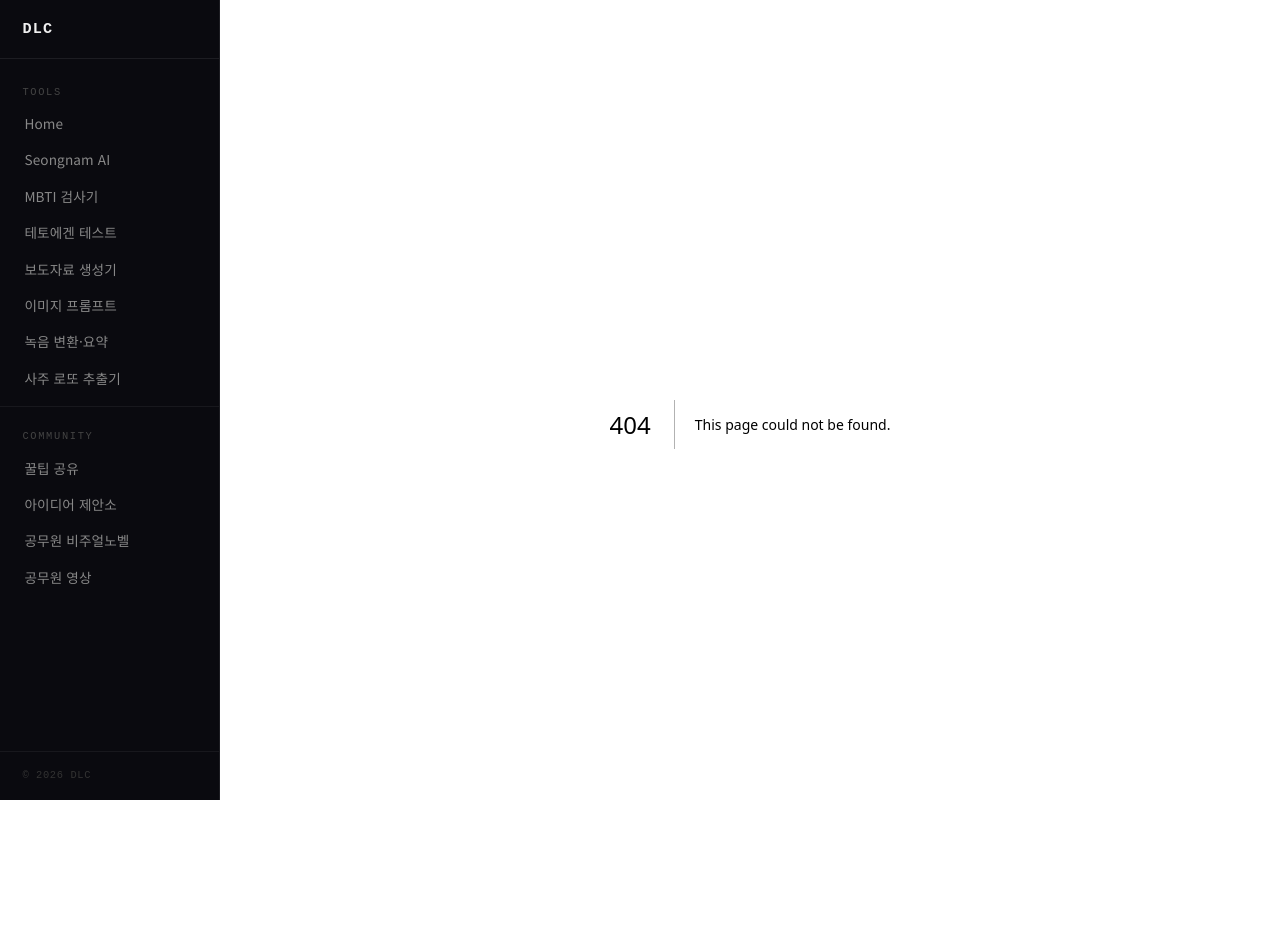
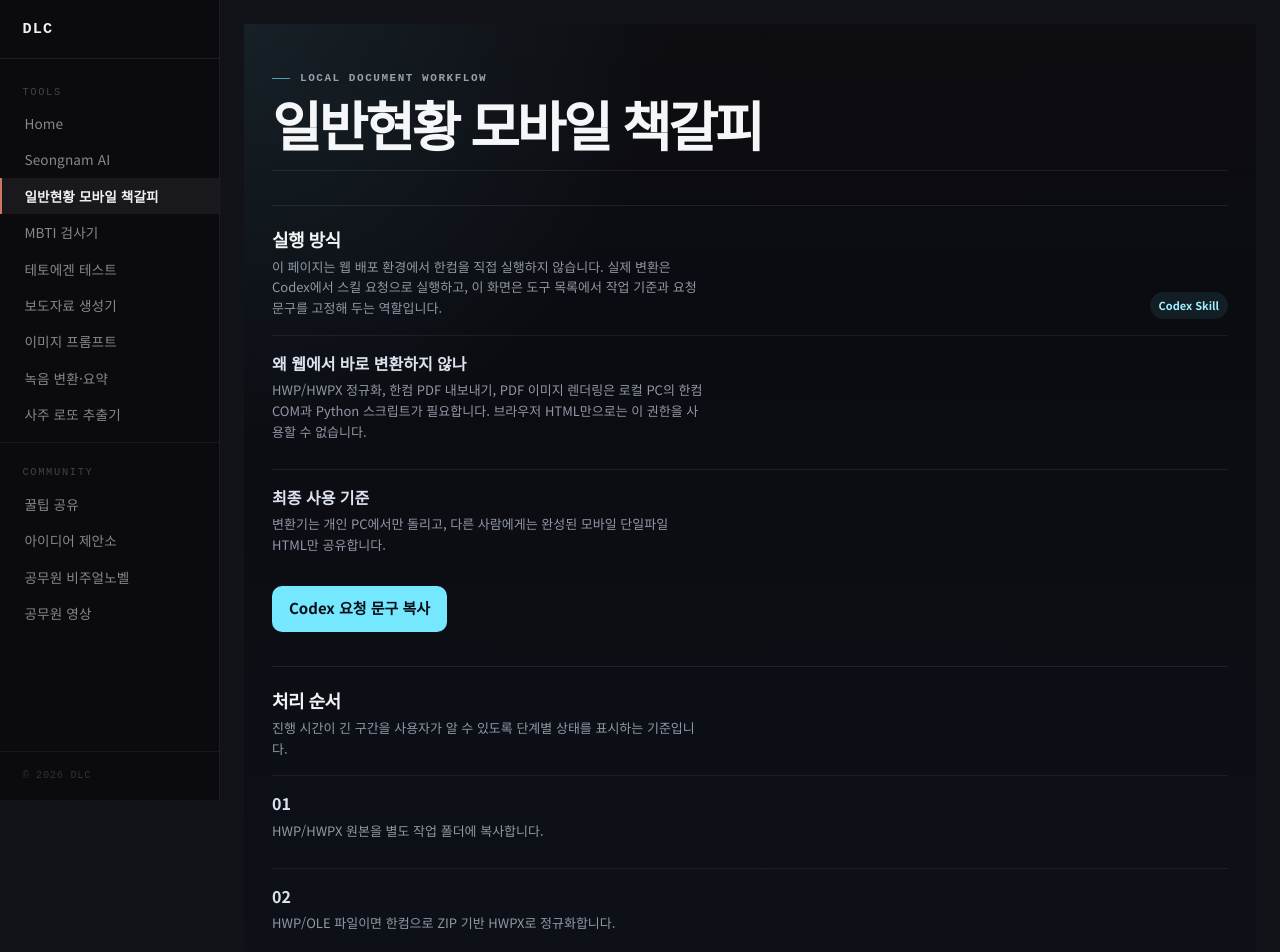
Before and after one commit to GnuDaSsa/gnudas-nextjs, a Next.js app: page /general-status-bookmark in a window 1280 px wide. Before the commit this address had no page. Shown: the top 952 px of the page. Before the commit the page ends 848 px from the top, so only its background shows below. Built offline with nearby package versions, Linux system fonts and the light colour scheme.

Commit message:
Add general status bookmark tool

```diff
--- /dev/null
+++ b/app/general-status-bookmark/page.tsx
@@ -0,0 +1,140 @@
+'use client';
+
+import { useState } from 'react';
+
+import { ToolShell, toolShellStyles as styles } from '@/components/tools/ToolShell';
+
+const WORKFLOW_STEPS = [
+  'HWP/HWPX 원본을 별도 작업 폴더에 복사합니다.',
+  'HWP/OLE 파일이면 한컴으로 ZIP 기반 HWPX로 정규화합니다.',
+  '목차 항목을 본문 제목과 매칭해 책갈피와 하이퍼링크를 삽입합니다.',
+  '책갈피 대상 누락 여부를 검사한 뒤 한컴으로 PDF를 내보냅니다.',
+  'PDF 페이지를 이미지로 렌더링하고 모바일 목차 뷰어를 생성합니다.',
+  '페이지 이미지를 HTML 안에 넣어 모바일 전달용 단일파일 HTML로 마감합니다.',
+] as const;
+
+const OUTPUT_RULES = [
+  '최종 공유 파일은 단일파일 HTML 하나만 사용합니다.',
+  '본문의 목차 복귀 링크는 기본으로 만들지 않습니다.',
+  '목차 검색과 페이지 이동은 모바일 HTML 뷰어의 고정 목차 패널이 담당합니다.',
+  '중간 산출물인 HWPX, PDF, 이미지 폴더는 검증과 재처리용으로만 보관합니다.',
+] as const;
+
+const SKILL_PROMPT = [
+  'director-toc-mobile-html 스킬을 사용해서 일반현황 HWP/HWPX를 처리해줘.',
+  '목차 책갈피/하이퍼링크를 먼저 만들고, 한컴 PDF 내보내기 후 모바일 전달용 단일파일 HTML까지 생성해줘.',
+  '본문 [목차] 복귀 링크는 만들지 말고, 최종 결과는 단일파일 HTML 기준으로 검증해줘.',
+].join('\n');
+
+export default function GeneralStatusBookmarkPage() {
+  const [copied, setCopied] = useState(false);
+
+  function copyPrompt() {
+    void navigator.clipboard.writeText(SKILL_PROMPT).then(
+      () => {
+        setCopied(true);
+        window.setTimeout(() => setCopied(false), 1800);
+      },
+      () => setCopied(false),
+    );
+  }
+
+  return (
+    <ToolShell
+      eyebrow="Local Document Workflow"
+      title="일반현황 모바일 책갈피"
+      description="일반현황 HWP/HWPX를 목차 책갈피가 포함된 모바일 단일파일 HTML로 마감하는 로컬 자동화 기준입니다."
+      badges={['HWPX Bookmark', 'PDF Image Viewer', 'Single HTML']}
+      main={
+        <div className={styles.stack}>
+          <section className={styles.surface}>
+            <div className={styles.sectionHeader}>
+              <div>
+                <h2 className={styles.sectionTitle}>실행 방식</h2>
+                <p className={styles.sectionDescription}>
+                  이 페이지는 웹 배포 환경에서 한컴을 직접 실행하지 않습니다. 실제 변환은 Codex에서 스킬 요청으로 실행하고,
+                  이 화면은 도구 목록에서 작업 기준과 요청 문구를 고정해 두는 역할입니다.
+                </p>
+              </div>
+              <span className={styles.pill}>Codex Skill</span>
+            </div>
+
+            <div className={styles.splitCard}>
+              <div className={styles.splitItem}>
+                <strong>왜 웹에서 바로 변환하지 않나</strong>
+                <p className={styles.sectionDescription}>
+                  HWP/HWPX 정규화, 한컴 PDF 내보내기, PDF 이미지 렌더링은 로컬 PC의 한컴 COM과 Python 스크립트가 필요합니다.
+                  브라우저 HTML만으로는 이 권한을 사용할 수 없습니다.
+                </p>
+              </div>
+              <div className={styles.splitItem}>
+                <strong>최종 사용 기준</strong>
+                <p className={styles.sectionDescription}>
+                  변환기는 개인 PC에서만 돌리고, 다른 사람에게는 완성된 모바일 단일파일 HTML만 공유합니다.
+                </p>
+              </div>
+            </div>
+
+            <div className={styles.actions}>
+              <button className={styles.buttonPrimary} type="button" onClick={copyPrompt}>
+                {copied ? '요청 문구 복사됨' : 'Codex 요청 문구 복사'}
+              </button>
+            </div>
+          </section>
+
+          <section className={styles.surface}>
+            <div className={styles.sectionHeader}>
+              <div>
+                <h2 className={styles.sectionTitle}>처리 순서</h2>
+                <p className={styles.sectionDescription}>
+                  진행 시간이 긴 구간을 사용자가 알 수 있도록 단계별 상태를 표시하는 기준입니다.
+                </p>
+              </div>
+            </div>
+
+            <div className={styles.splitCard}>
+              {WORKFLOW_STEPS.map((step, index) => (
+                <div className={styles.splitItem} key={step}>
+                  <strong>{String(index + 1).padStart(2, '0')}</strong>
+                  <p className={styles.sectionDescription}>{step}</p>
+                </div>
+              ))}
+            </div>
+          </section>
+
+          <section className={styles.surface}>
+            <div className={styles.sectionHeader}>
+              <div>
+                <h2 className={styles.sectionTitle}>산출물 기준</h2>
+                <p className={styles.sectionDescription}>
+                  모바일 공유가 목적이므로 결과 목록은 단일파일 HTML 중심으로 판단합니다.
+                </p>
+              </div>
+              <span className={styles.pill}>Single HTML</span>
+            </div>
+
+            <div className={styles.grid2}>
+              {OUTPUT_RULES.map((rule) => (
+                <div className={styles.splitItem} key={rule}>
+                  <p className={styles.sectionDescription}>{rule}</p>
+                </div>
+              ))}
+            </div>
+          </section>
+
+          <section className={styles.surface}>
+            <div className={styles.sectionHeader}>
+              <div>
+                <h2 className={styles.sectionTitle}>스킬 요청 문구</h2>
+                <p className={styles.sectionDescription}>
+                  자료 경로를 붙여서 Codex에 요청하면 현재 기준으로 책갈피, PDF, 모바일 단일 HTML까지 처리합니다.
+                </p>
+              </div>
+            </div>
+            <pre className={styles.codeBlock}>{SKILL_PROMPT}</pre>
+          </section>
+        </div>
+      }
+    />
+  );
+}
--- a/app/page.tsx
+++ b/app/page.tsx
@@ -5,6 +5,7 @@ import { useRouter } from 'next/navigation';
 
 const TOOLS: { label: string; href: string }[] = [
   { label: 'Seongnam AI', href: '/seongnam-ai' },
+  { label: '일반현황 모바일 책갈피', href: '/general-status-bookmark' },
   { label: 'MBTI 검사기', href: '/mbti' },
   { label: '테토에겐 테스트', href: '/teto' },
   { label: '보도자료 생성기', href: '/press' },
@@ -30,15 +31,6 @@ const ACTIVE_ACTIVITIES = [
   '이번 분기 목표: 나만의 AI 콘텐츠 만들기',
 ];
 
-type LocalWork = {
-  branch: string;
-  changedCount: number;
-  changedFiles: string[];
-  lastCommit: string;
-  codingProcesses: string[];
-  updatedAt: string;
-  agentPipeline: { name: string; state: string; detail: string }[];
-};
 
 function isCodingProcess(line: string) {
   const v = line.toLowerCase();
@@ -48,7 +40,6 @@ function isCodingProcess(line: string) {
 export default function HomePage() {
   const [visible, setVisible] = useState(false);
   const [hoveredTool, setHoveredTool] = useState<number | null>(null);
-  const [localWork, setLocalWork] = useState<LocalWork | null>(null);
   const [showCodingPopup, setShowCodingPopup] = useState(false);
   const wasCodingRef = useRef(false);
   const router = useRouter();
@@ -71,7 +62,6 @@ export default function HomePage() {
             setShowCodingPopup(true);
           }
           wasCodingRef.current = codingNow;
-          setLocalWork(data);
         }
       } catch {
         // ignore
--- a/components/Sidebar.tsx
+++ b/components/Sidebar.tsx
@@ -8,6 +8,7 @@ const NAV_ITEMS = [
   { label: 'Tools', type: 'section' },
   { label: 'Home', href: '/' },
   { label: 'Seongnam AI', href: '/seongnam-ai' },
+  { label: '일반현황 모바일 책갈피', href: '/general-status-bookmark' },
   { label: 'MBTI 검사기', href: '/mbti' },
   { label: '테토에겐 테스트', href: '/teto' },
   { label: '보도자료 생성기', href: '/press' },
```
Also changed, not shown: 1 other file (tests, documents, lock files or other folders).
